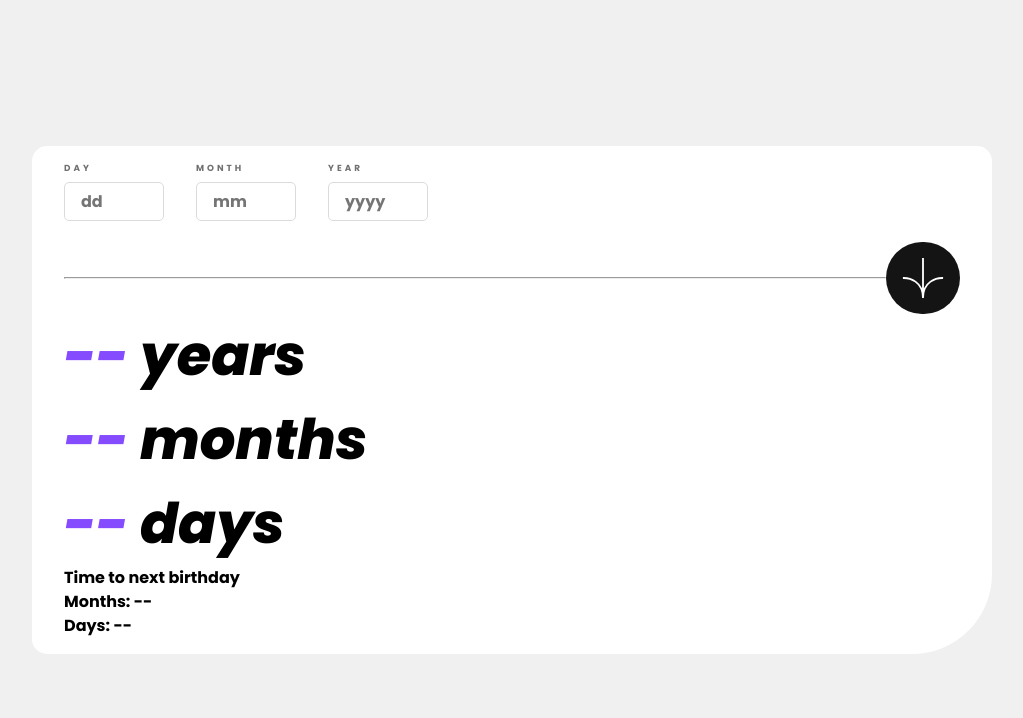
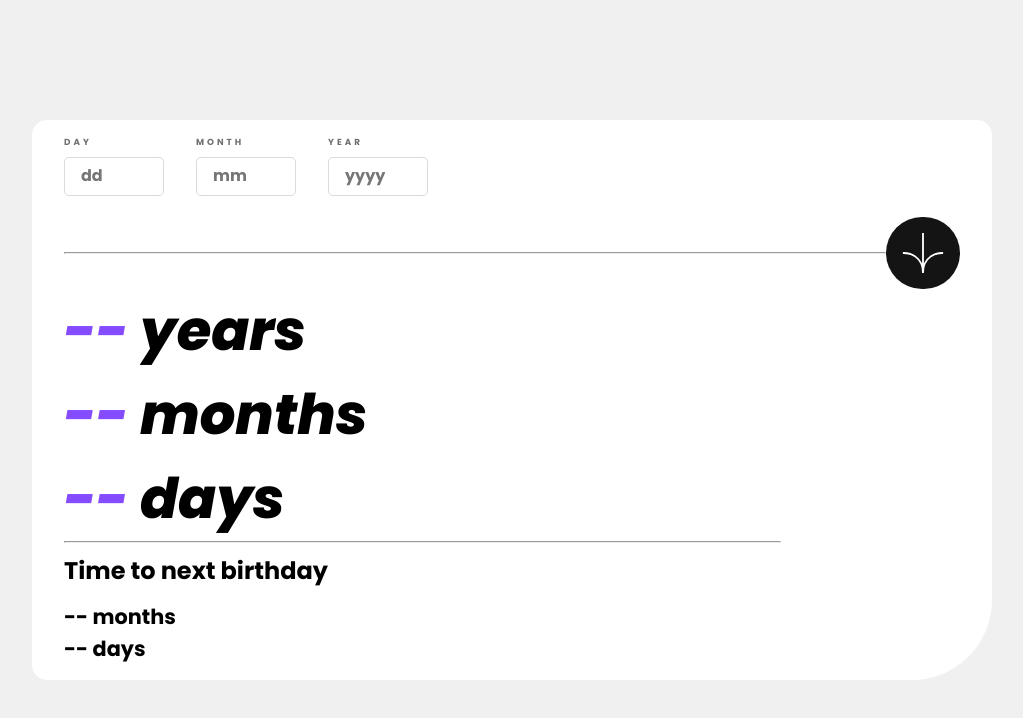
Before and after one commit to Adriano-Dos-Santos/age-calculator-app, a plain HTML site: page index.html in a window 1280 px wide. Shown: the whole page, without its empty margins (128-1151 px from the left). Drawn offline with Linux system fonts and the light colour scheme.

Commit message:
Incressed font size

```diff
--- a/index.html
+++ b/index.html
@@ -57,13 +57,13 @@
                     days
                 </p>
             </section>
+            <hr class="second-separator" />
             <section class="extra-info-output">
                 <div class="tillNextBirthday">
-                    <h2>Time to next birthday</h2>
-                    <p>Months: <span id="monthsToNextBirthday">--</span></p>
-                    <p>Days: <span id="daysToNextBirthday">--</span></p>
+                    <h2 class="nextBirthDay_Header" >Time to next birthday</h2>
+                    <p><span class="nextBirthDay_Output" id="monthsToNextBirthday">--</span> months</p>
+                    <p><span class="nextBirthDay_Output" id="daysToNextBirthday">--</span> days</p>
                 </div>
-
             </section>
         </main>
     </body>
--- a/styles.css
+++ b/styles.css
@@ -184,8 +184,23 @@ button:hover {
     color: var(--Purple);
 }
 
+.second-separator {
+    width: 80%;
+}
 
+.tillNextBirthday {
+    margin: 0.5em 0 0 0;
+    font-size: 1.3rem;
+}
 
+.nextBirthDay_Header {
+    font-size: 1.5rem;
+    color: black;
+    padding-bottom: 0.5em;
+}
+.nextBirthDay_Output {
+    color: var(--purple);
+}
 
 @media screen and (max-width: 550px) {
 
```
